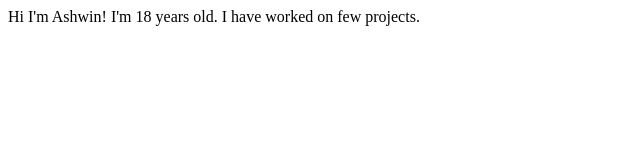
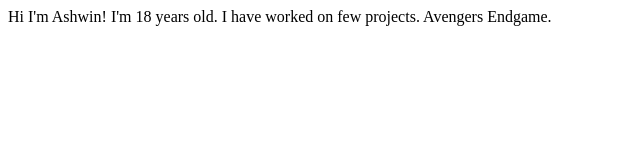
Before and after one commit to ashwindevx/levelZero-site, a plain HTML site: page index.html in a window 1280 px wide. Shown: the whole page, without its empty margins (0-640 px from the left). Drawn offline with Linux system fonts and the light colour scheme.

Commit message:
docs: updated index.html

```diff
--- a/index.html
+++ b/index.html
@@ -10,5 +10,7 @@
     Hi I'm Ashwin! I'm 18 years old.
 
     I have worked on few projects.
+
+    Avengers Endgame.
 </body>
 </html>
```
